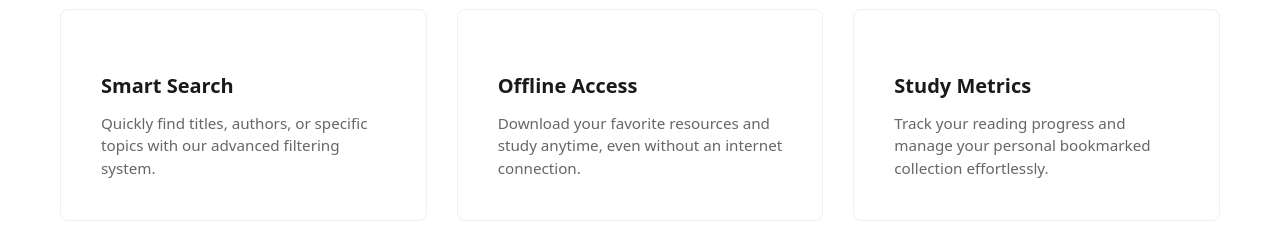
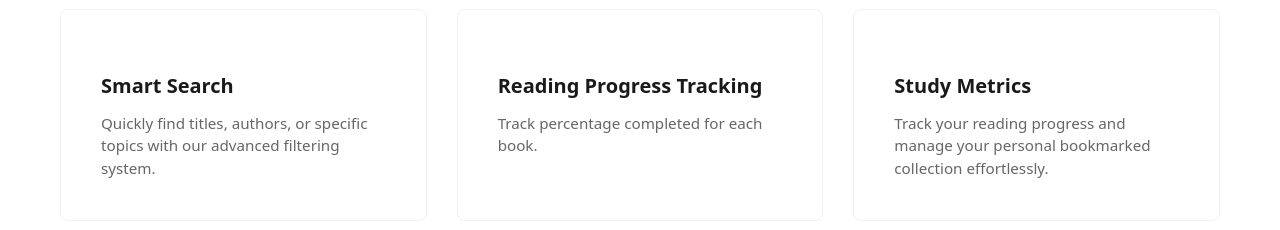
Before and after one commit to jonporuu/E-Library, a React (Create React App) app: page / in a window 1280 px wide. Shown: the part 1471-1701 px from the top of the page. Built offline with nearby package versions, Linux system fonts and the light colour scheme; no server answers; the database is empty; a web font is replaced by a local one.

Commit message:
Update HomePage.js

```diff
--- a/src/components/home/HomePage.js
+++ b/src/components/home/HomePage.js
@@ -163,8 +163,8 @@ const HomePage = () => {
             />
             <FeatureCard
               icon="fa-cloud-download-alt"
-              title="Offline Access"
-              description="Download your favorite resources and study anytime, even without an internet connection."
+              title="Reading Progress Tracking"
+              description="Track percentage completed for each book."
             />
             <FeatureCard
               icon="fa-user-graduate"
```
